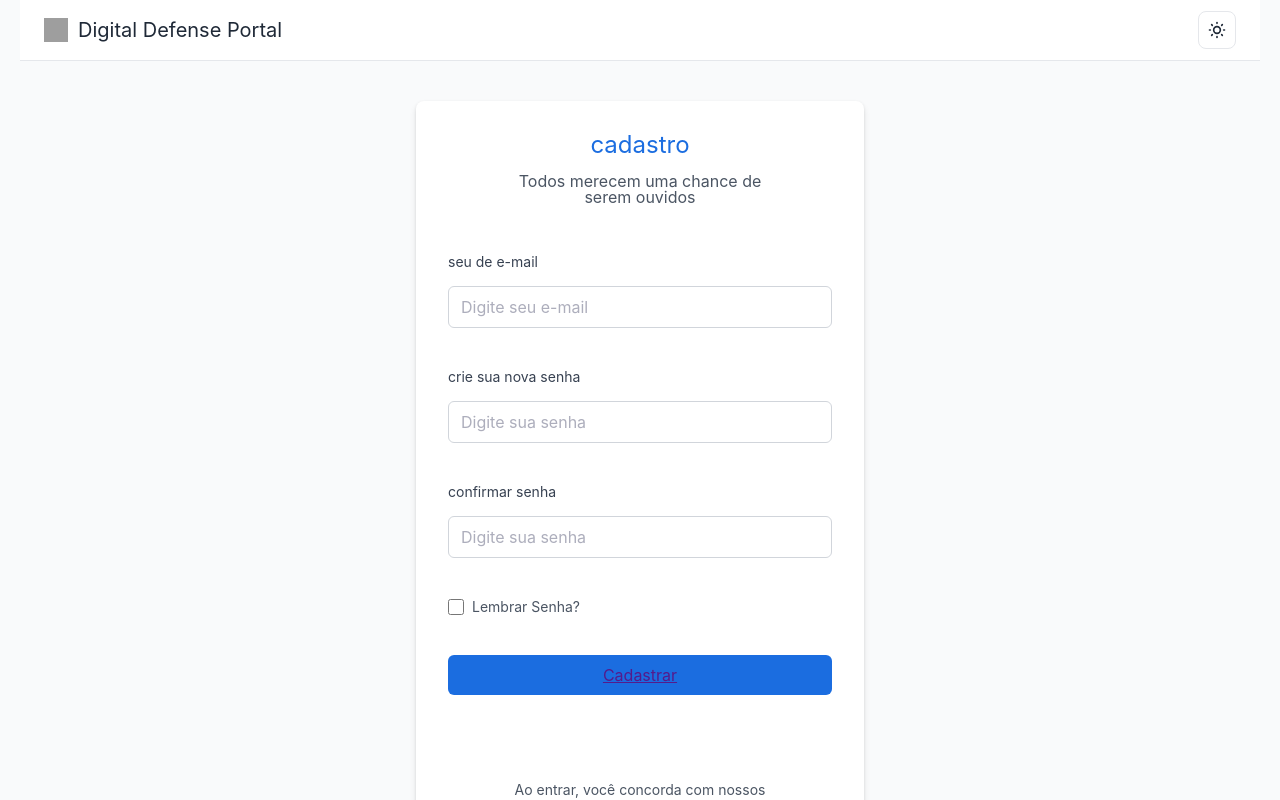
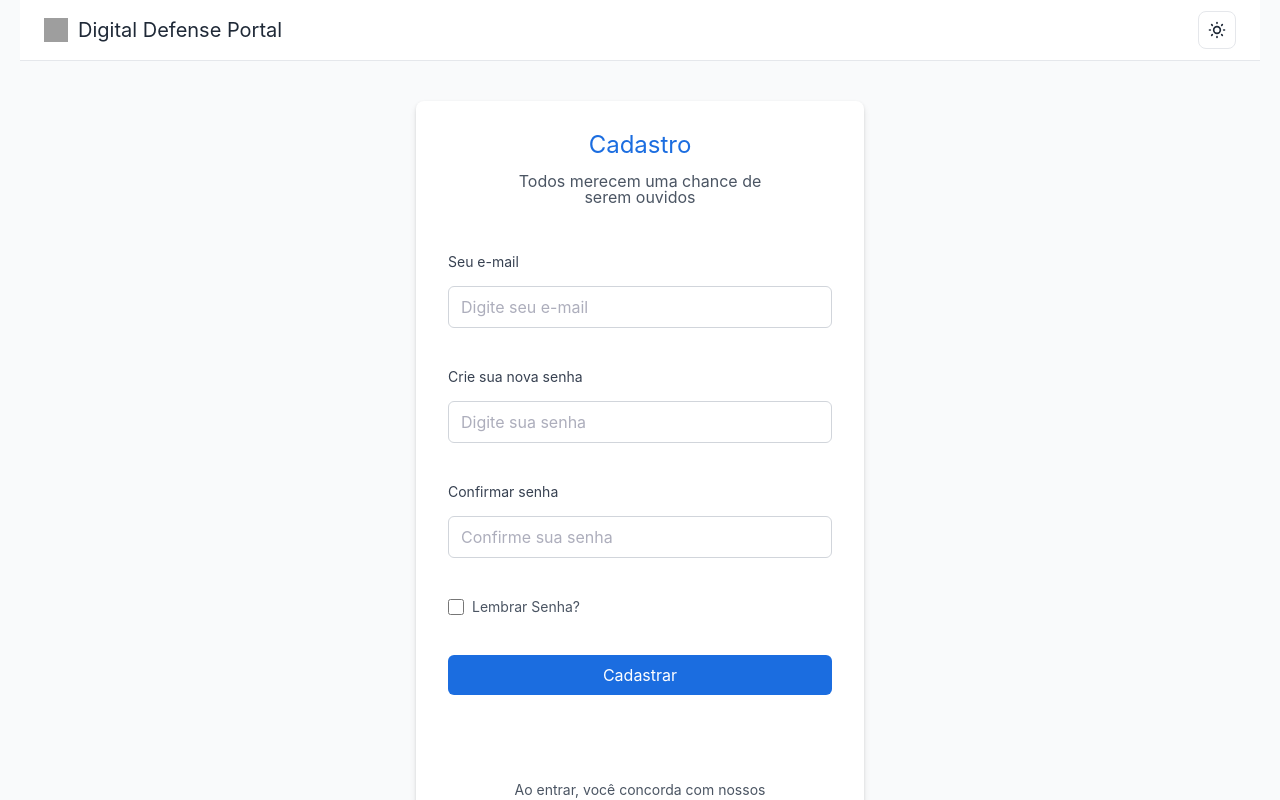
Before and after one commit to EwertonRosendo/frontend_cyberdefense, a React (Vite) app: page /cadastro in a window 1280 px wide. Shown: the top 800 px of the page. Built offline with nearby package versions, Linux system fonts and the light colour scheme; grey boxes are pictures that could not be loaded.

Commit message:
get e post cadastro
precisa alterar a URL para a correta

```diff
--- a/src/pages/cadastro.jsx
+++ b/src/pages/cadastro.jsx
@@ -1,10 +1,68 @@
 import { useNavigate } from "react-router-dom";
+import { useState } from "react";
 import "./Cadastro.css";
 
 function Cadastro() {
   const navigate = useNavigate();
+  const [email, setEmail] = useState("");
+  const [password, setPassword] = useState("");
+  const [confirmPassword, setConfirmPassword] = useState("");
+
+  const handleCadastro = async (e) => {
+    e.preventDefault();
+
+    if (password !== confirmPassword) {
+      alert("As senhas não coincidem.");
+      return;
+    }
+
+    if (email.trim().toLowerCase() === "adm@digitaldefense.com") {
+      alert("Não é permitido cadastrar com este e-mail.");
+      return;
+    }
+
+    try {
+      // Verifica se o usuário já existe        metodo GET
+      const checkResponse = await fetch("http://localhost:3001/user");
+      const users = await checkResponse.json();
+
+      const usuarioExistente = users.find(
+        (u) => u.user?.email?.toLowerCase() === email.toLowerCase()
+      );
+
+      if (usuarioExistente) {
+        alert("Este e-mail já está cadastrado.");
+        return;
+      }
+
+      // Se não existir, cadastra
+      const createResponse = await fetch("http://localhost:3001/user", {
+        method: "POST",
+        headers: {
+          "Content-Type": "application/json",
+        },
+        body: JSON.stringify({
+          user: {
+            email,
+            password,
+          },
+        }),
+      });
+
+      if (createResponse.ok) {
+        alert("Cadastro realizado com sucesso!");
+        navigate("/login");
+      } else {
+        const data = await createResponse.json();
+        alert(data.message || "Erro ao cadastrar. Tente novamente.");
+      }
+    } catch (error) {
+      console.error("Erro:", error);
+      alert("Erro ao conectar com o servidor.");
+    }
+  };
+
   return (
-    <body>
     <div className="container">
       <header>
         <div className="header-content">
@@ -42,7 +100,7 @@ function Cadastro() {
               fill="none"
               viewBox="0 0 24 24"
               stroke="currentColor"
-                style={{display: "none"}}
+              style={{ display: "none" }}
             >
               <path
                 strokeLinecap="round"
@@ -58,7 +116,7 @@ function Cadastro() {
       <main>
         <div className="login-card">
           <div className="login-header">
-              <h1 className="login-title">cadastro</h1>
+            <h1 className="login-title">Cadastro</h1>
             <p className="login-subtitle">
               Todos merecem uma chance de
               <br />
@@ -66,54 +124,59 @@ function Cadastro() {
             </p>
           </div>
 
-            <form className="login-form" id="cadastro-form">
+          <form className="login-form" id="cadastro-form" onSubmit={handleCadastro}>
             <div className="form-group">
-                <label>seu de e-mail</label>
+              <label htmlFor="email">Seu e-mail</label>
               <input
                 type="email"
                 id="email"
                 placeholder="Digite seu e-mail"
+                value={email}
+                onChange={(e) => setEmail(e.target.value)}
+                required
               />
             </div>
 
             <div className="form-group">
-                <label>crie sua nova senha</label>
+              <label htmlFor="password">Crie sua nova senha</label>
               <input
                 type="password"
                 id="password"
                 placeholder="Digite sua senha"
+                value={password}
+                onChange={(e) => setPassword(e.target.value)}
+                required
               />
             </div>
 
             <div className="form-group">
-                <label>confirmar senha</label>
+              <label htmlFor="confirm-password">Confirmar senha</label>
               <input
                 type="password"
                 id="confirm-password"
-                  placeholder="Digite sua senha"
+                placeholder="Confirme sua senha"
+                value={confirmPassword}
+                onChange={(e) => setConfirmPassword(e.target.value)}
+                required
               />
             </div>
 
-              <div className="remember-option" style={{marginBottom: "20px"}}>
+            <div className="remember-option" style={{ marginBottom: "20px" }}>
               <input type="checkbox" id="remember" />
-                <label>Lembrar Senha?</label>
+              <label htmlFor="remember">Lembrar Senha?</label>
             </div>
 
-              <button onClick={() => navigate('/login')}  type="submit" className="login-button">
-                <a href="">Cadastrar</a>
+            <button type="submit" className="login-button">
+              Cadastrar
             </button>
           </form>
 
           <div className="terms-container">
             <p className="terms-text">Ao entrar, você concorda com nossos</p>
             <div className="terms-links">
-                <a href="#" className="terms-link">
-                  Termos de Serviço
-                </a>
+              <a href="#" className="terms-link">Termos de Serviço</a>
               <span className="terms-separator">•</span>
-                <a href="#" className="terms-link">
-                  Política de Privacidade
-                </a>
+              <a href="#" className="terms-link">Política de Privacidade</a>
             </div>
           </div>
         </div>
@@ -127,7 +190,6 @@ function Cadastro() {
         </div>
       </footer>
     </div>
-    </body>
   );
 }
 
```
Lines whose indentation alone changed are shown as unchanged.
